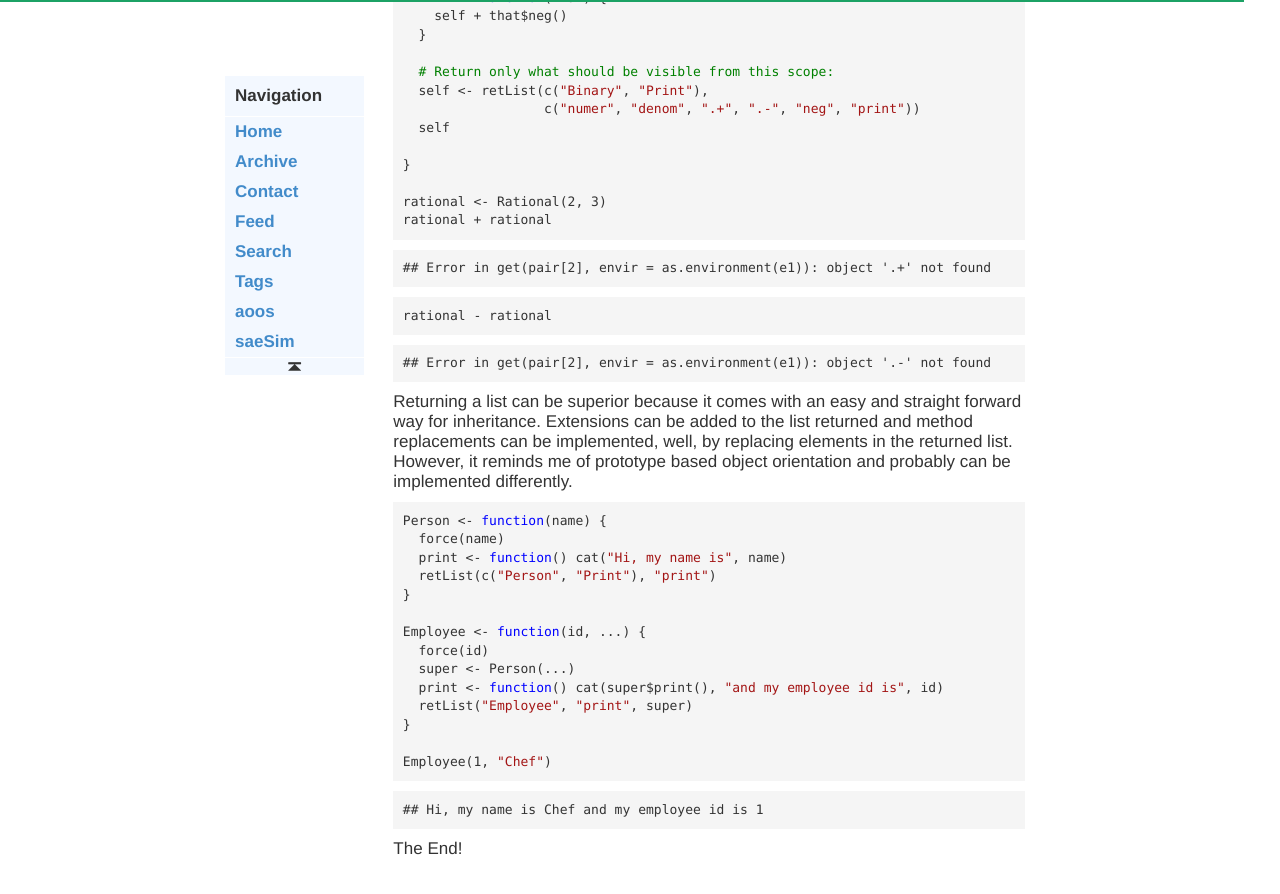
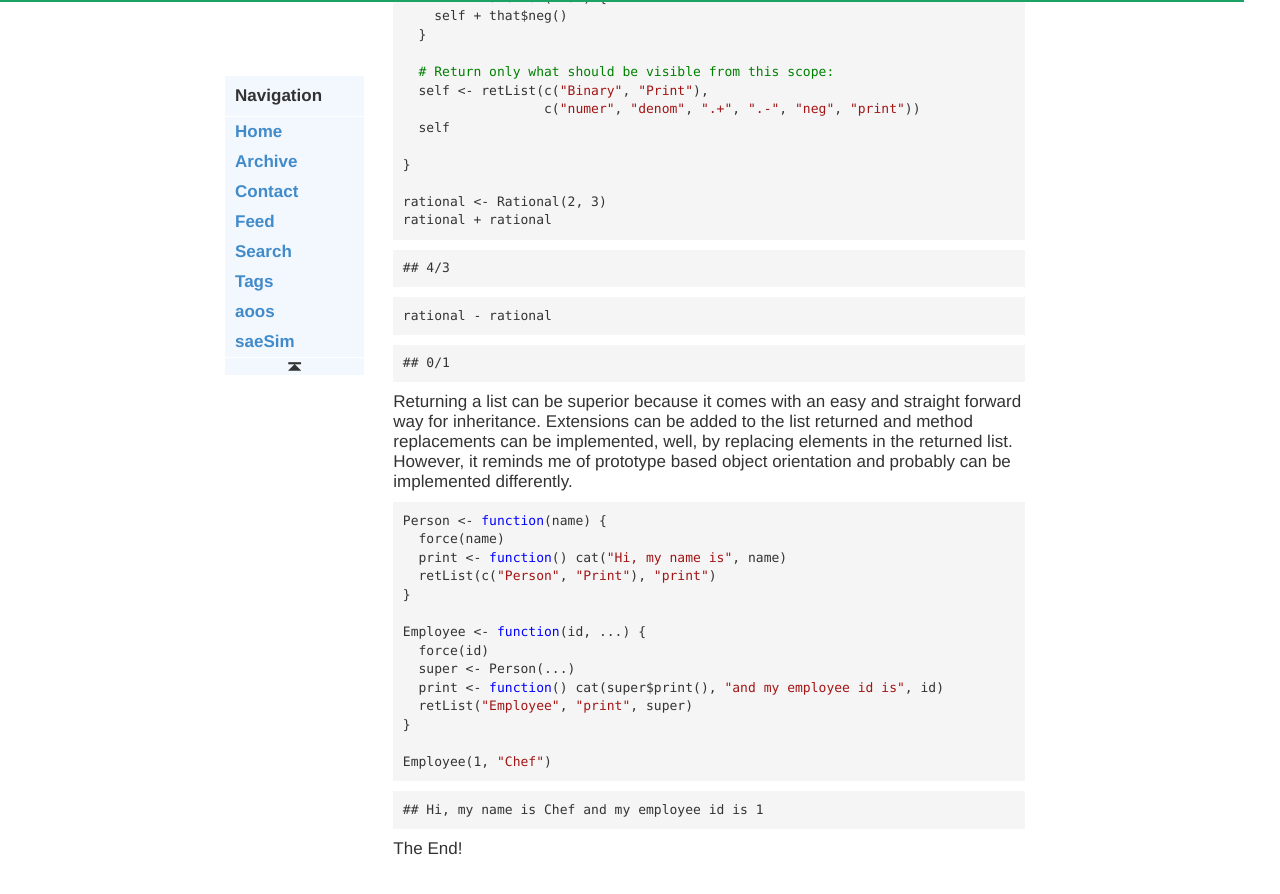
Before and after one commit to wahani/wahani.github.io, a Jekyll site: the page built from _posts/2015-05-12-On-Reference-Classes-in-R-and-aoos.md, in a window 1280 px wide and 900 px high, scrolled down 10236 px. Shown: the top 894 px of the window. Built offline with Jekyll 4.4.1, drawn with Linux system fonts in a browser that asks for light colours; some web fonts are replaced; comment, search, counter and statistics services are not loaded.

Commit message:
fix in post

```diff
--- a/_posts/2015-05-12-On-Reference-Classes-in-R-and-aoos.md
+++ b/_posts/2015-05-12-On-Reference-Classes-in-R-and-aoos.md
@@ -758,7 +758,7 @@ rational + rational
 
 
 {% highlight text %}
-## Error in get(pair[2], envir = as.environment(e1)): object '.+' not found
+## 4/3
 {% endhighlight %}
 
 
@@ -770,7 +770,7 @@ rational - rational
 
 
 {% highlight text %}
-## Error in get(pair[2], envir = as.environment(e1)): object '.-' not found
+## 0/1
 {% endhighlight %}
 
 Returning a list can be superior because it comes with an easy and straight
```
